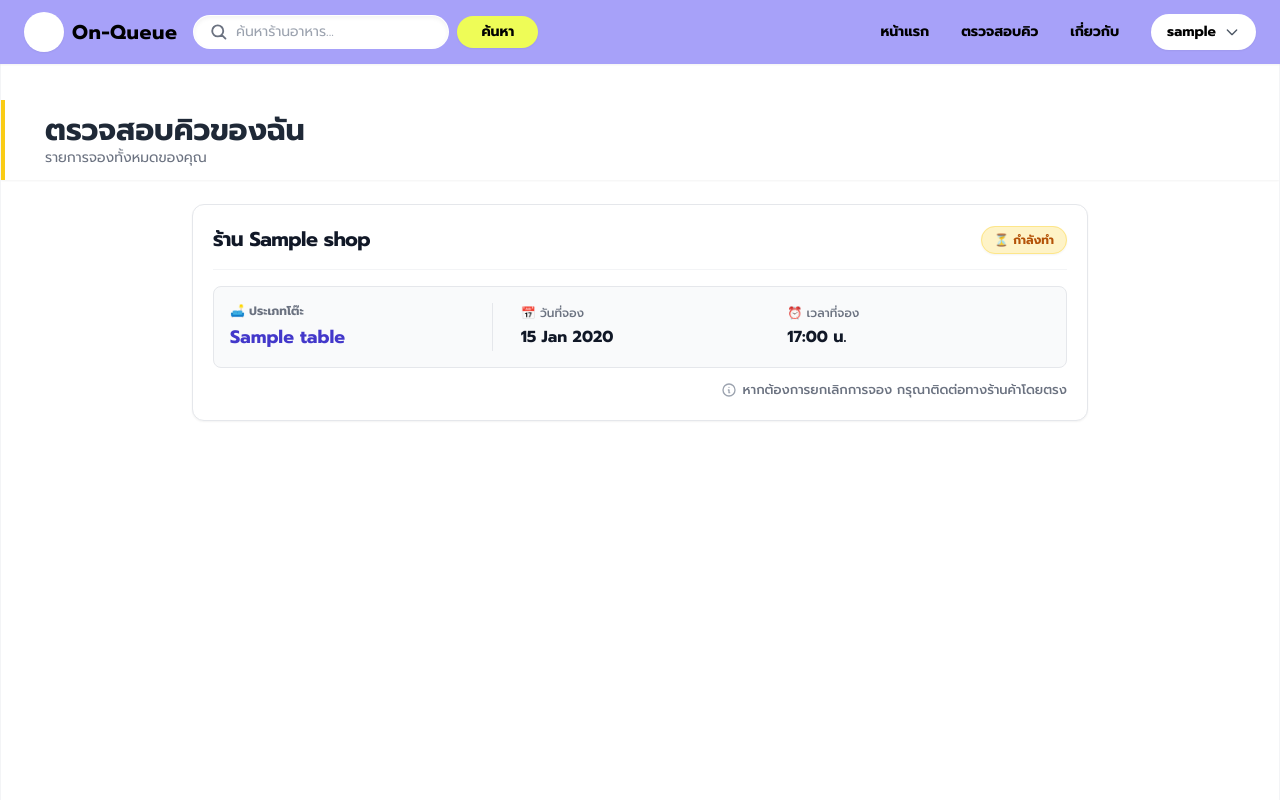
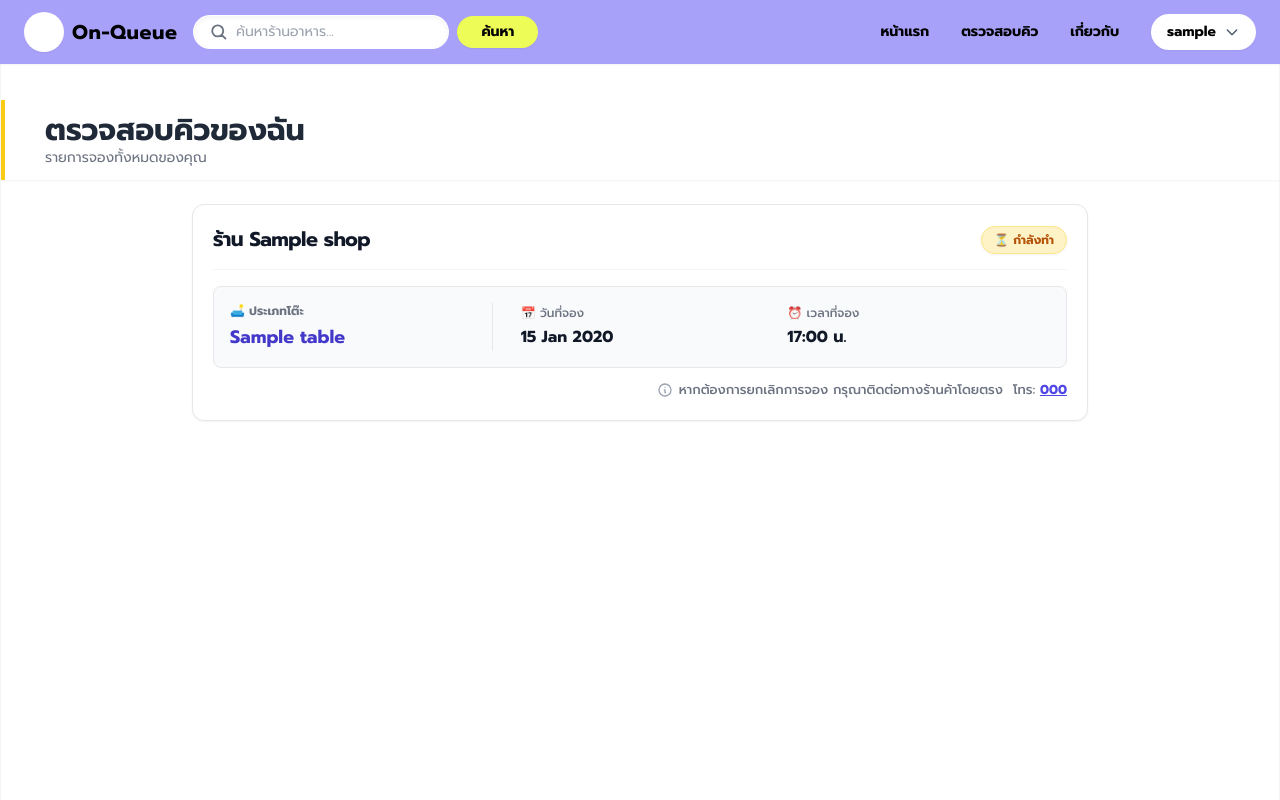
Before and after one commit to 65070196/project, a Django app: page /queue-check/ in a window 1280 px wide. Run offline with Django 5.2, Linux system fonts and the light colour scheme; a user stored in the database is signed in; tables that the repository leaves empty hold one stand-in row (values such as "Sample post"); some libraries are stand-ins or nearby versions.

Commit message:
Update queue_check.html

```diff
--- a/smartqueue/templates/queue_check.html
+++ b/smartqueue/templates/queue_check.html
@@ -73,9 +73,12 @@
             </div>
 
             <div class="mt-3 text-right">
-              <p class="text-[13px] text-gray-500 flex items-center justify-end gap-1.5 font-medium">
-                  <svg class="w-4 h-4 text-gray-400" fill="none" stroke="currentColor" viewBox="0 0 24 24"><path stroke-linecap="round" stroke-linejoin="round" stroke-width="2" d="M13 16h-1v-4h-1m1-4h.01M21 12a9 9 0 11-18 0 9 9 0 0118 0z"></path></svg>
-                  หากต้องการยกเลิกการจอง กรุณาติดต่อทางร้านค้าโดยตรง
+              <p class="text-[13px] text-gray-500 flex flex-wrap items-center justify-end gap-1.5 font-medium">
+                  <svg class="w-4 h-4 text-gray-400 shrink-0" fill="none" stroke="currentColor" viewBox="0 0 24 24"><path stroke-linecap="round" stroke-linejoin="round" stroke-width="2" d="M13 16h-1v-4h-1m1-4h.01M21 12a9 9 0 11-18 0 9 9 0 0118 0z"></path></svg>
+                  <span>หากต้องการยกเลิกการจอง กรุณาติดต่อทางร้านค้าโดยตรง</span>
+                  {% if queue.shop.phone %}
+                    <span class="ml-1">โทร: <a href="tel:{{ queue.shop.phone }}" class="text-indigo-600 hover:text-indigo-800 font-bold underline transition-colors">{{ queue.shop.phone }}</a></span>
+                  {% endif %}
               </p>
             </div>
 
```
